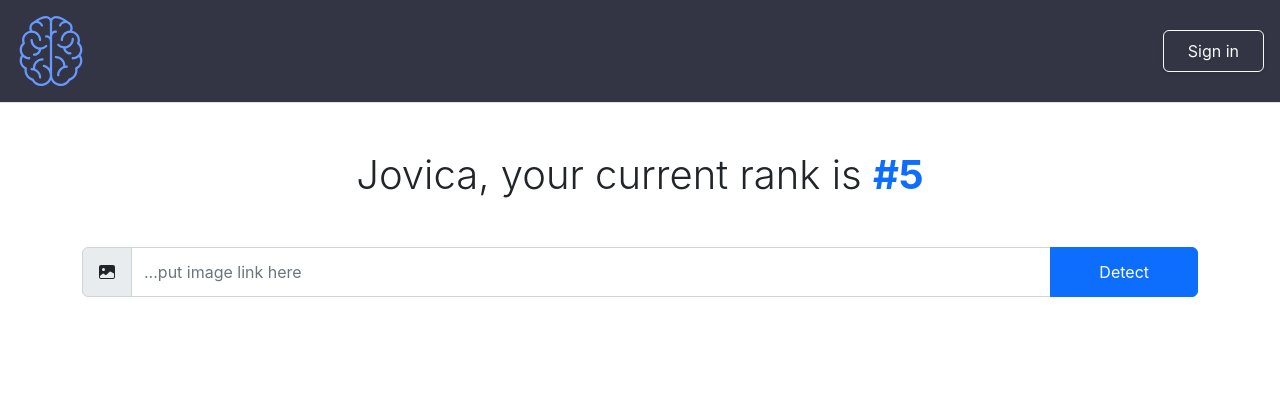
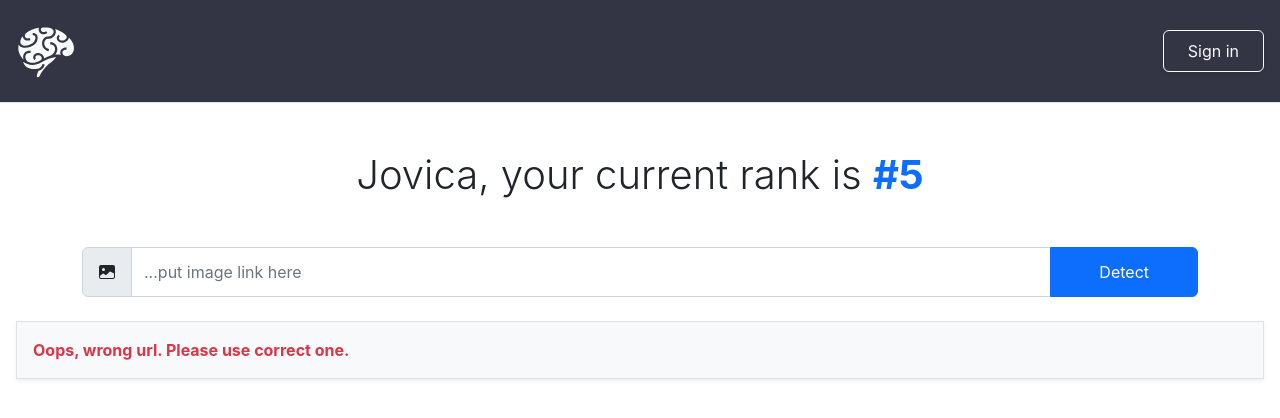
Before and after one commit to 3dgenerik/face-detection-2023.github.io, a React (Create React App) app: page / in a window 1280 px wide. Shown: the top 418 px of the page. Built offline with nearby package versions, Linux system fonts and the light colour scheme.

Commit message:
add img url

```diff
--- a/src/components/inputForm/InputForm.tsx
+++ b/src/components/inputForm/InputForm.tsx
@@ -4,12 +4,30 @@ import {InputGroup, Button} from 'react-bootstrap';
 import { BsFillImageFill } from "react-icons/bs";
 
 export const InputForm: React.FC  = () => {
+    const [inputUrl, setInputUrl] = useState<string>('')
+    const [imgError, setImgError] = useState<boolean>(false)
+
+    const onInputTextChange = (e:React.ChangeEvent<HTMLInputElement>) => {
+        e.preventDefault()
+        setInputUrl(e.currentTarget.value)
+        setImgError(false)
+    }
+
+    const imageOnErrorHandler = (
+        event: React.SyntheticEvent<HTMLImageElement, Event>
+      ) => {
+        // event.currentTarget.src = FALLBACK_IMAGE;
+        // event.currentTarget.className = "error";
+        setImgError(true)
+      };
+
 
     return(
+        <>
             <InputGroup className="mb-3 container mt-5">
                 <InputGroup.Text className = 'p-3' id="basic-addon1"><BsFillImageFill /></InputGroup.Text>
                 <Form.Control
-            // onChange={onInputTextChange}
+                onChange={onInputTextChange}
                 placeholder="...put image link here"
                 aria-label="image"
                 aria-describedby="basic-addon1"
@@ -17,5 +35,22 @@ export const InputForm: React.FC  = () => {
                 <Button className = 'px-5' variant="primary" id="button-addon2">Detect</Button>
             </InputGroup>
 
+            {/* Napraviti posebnu komponentu */}
+            <div className = 'm-3 bg-light p-3 mt-4 shadow-sm border border'>
+                {
+                    inputUrl && !imgError
+                    ?
+                    <img
+                        className='w-100'
+                        src = {inputUrl}
+                        alt='image'
+                        onError={imageOnErrorHandler}
+                        />
+                    :
+                    <div className='text-danger fw-bold'>Oops, wrong url. Please use correct one.</div>
+                }
+            </div>
+        </>
+
     )
 }
--- a/src/components/logo/Logo.tsx
+++ b/src/components/logo/Logo.tsx
@@ -1,6 +1,7 @@
 import React, {useState} from "react";
 import Tilt from 'react-parallax-tilt'
 import {motion} from 'framer-motion'
+import { GiBrain } from "react-icons/gi";
 
 
 const svgVariants = {
@@ -29,9 +30,10 @@ export const Logo: React.FC = () => {
                 variants={svgVariants}
                 initial="initial"
                 animate="animate"
-                style = {{width:'70px', height:'70px'}}
+                style = {{width:'60px', height:'70px'}}
                 >
-                <img className = 'mw-100' src="assets/brain-svgrepo-com.svg" alt = 'brain'/>
+                {/* <img className = 'mw-100' src="assets/brain-svgrepo-com.svg" alt = 'brain'/> */}
+                <GiBrain className="w-100 h-100 text-light"/>
             </motion.div>
         </Tilt>
     )
```
Lines whose indentation alone changed are shown as unchanged.
